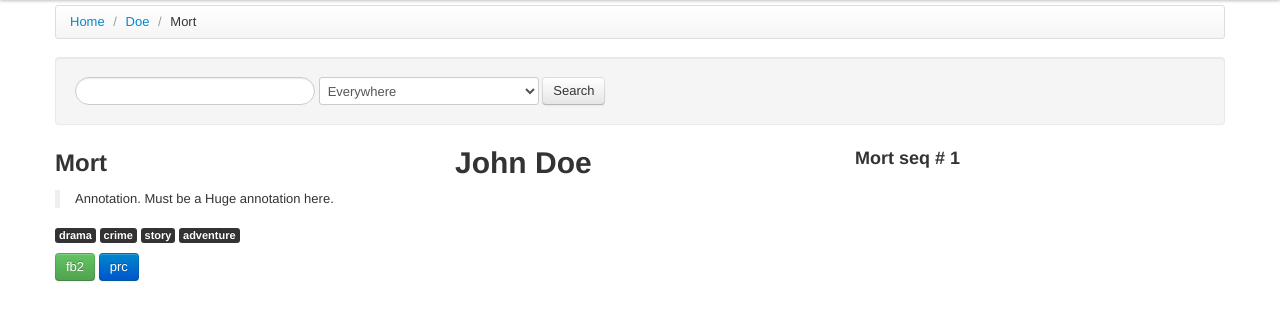
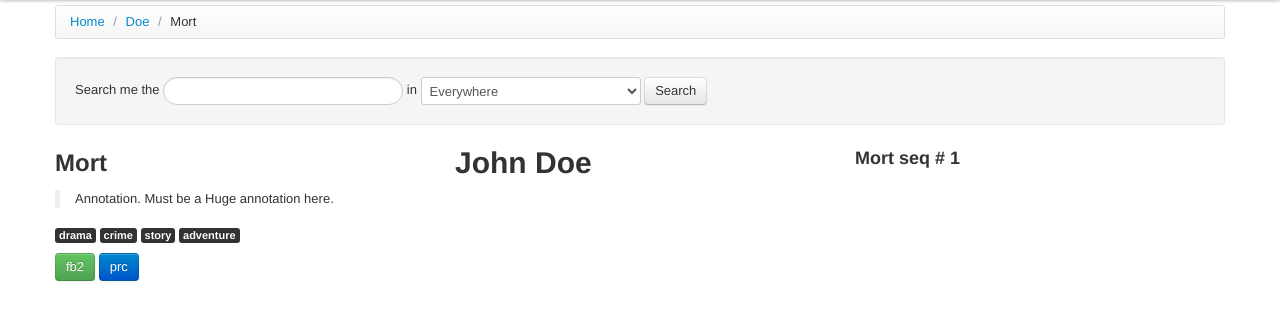
Before and after one commit to uvNikita/librarian, a Flask app: page /b/1 in a window 1280 px wide. Shown: the part 40-360 px from the top of the page. Run offline with Flask 2, Linux system fonts and the light colour scheme; data comes from the database, SQL or seed files in the repository; some libraries are stand-ins or nearby versions.

Commit message:
Experimental: add text in search form

```diff
--- a/librarian/templates/layout.html
+++ b/librarian/templates/layout.html
@@ -33,7 +33,9 @@
             {% block title %}{% endblock %}
 
             <form name="search_form" action="{{ url_for('search_results') }}" method="get" accept-charset="UTF-8" class="well form-search">
+                Search me the
                 <input value="" name="term" type="text" class="input-large search-query" />
+                in
                 <select value='all' name='type'>
                     <option value='all'>Everywhere</option>
                     <option value='authors'>Authors</option>
```
Lines whose indentation alone changed are shown as unchanged.
